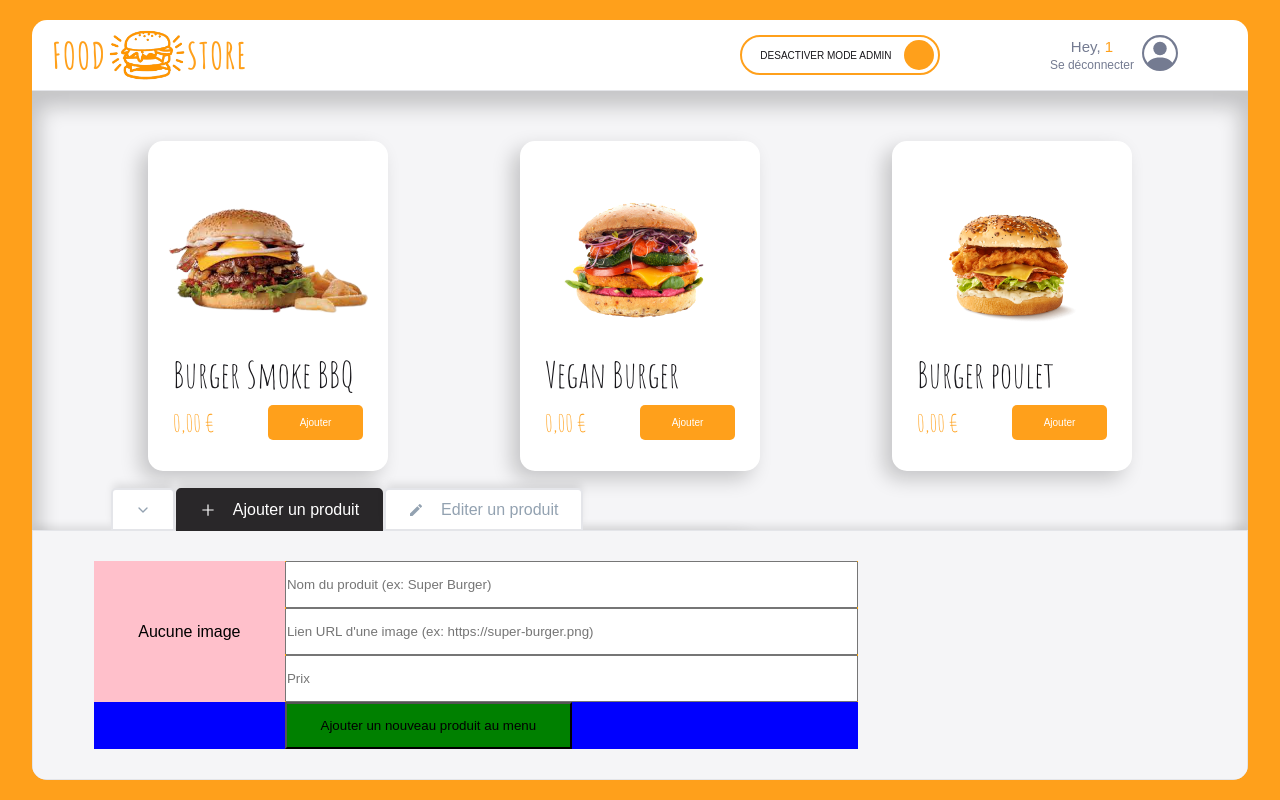
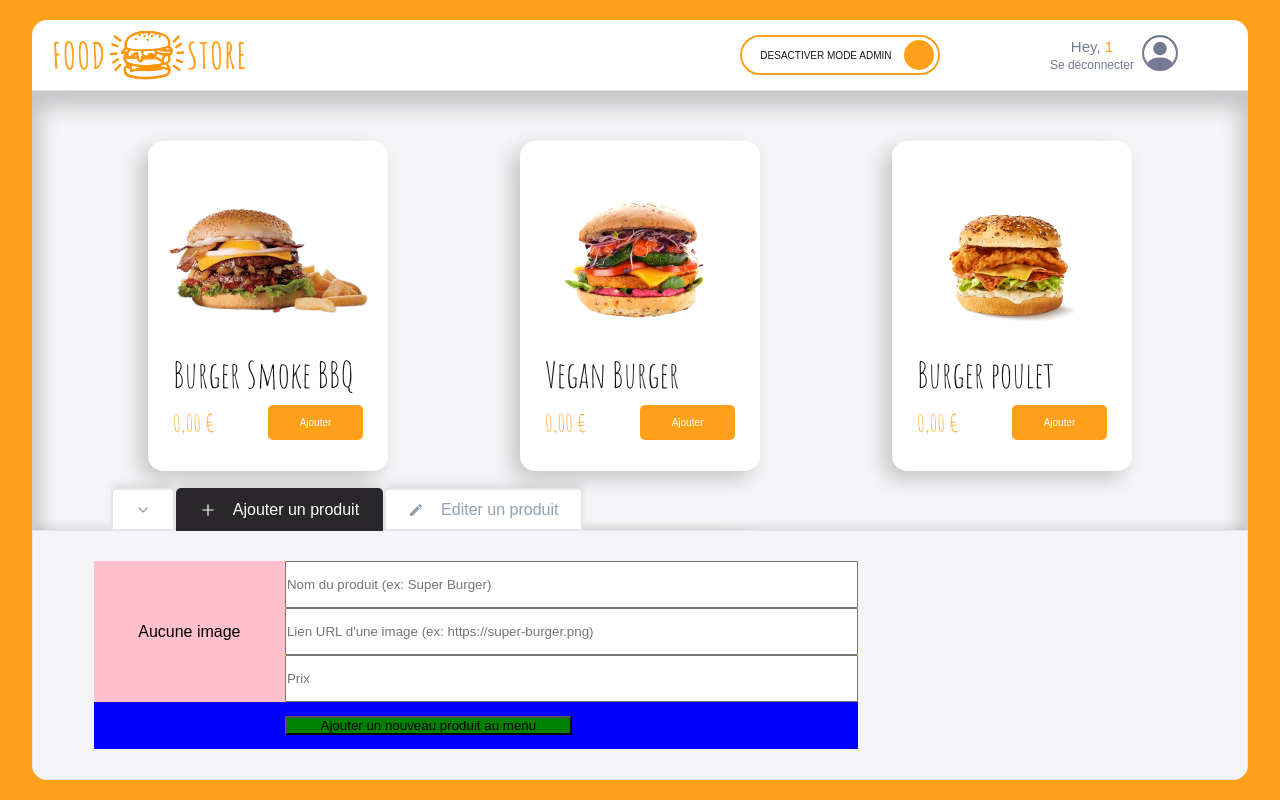
Before and after one commit to romainniamor/food_store, a React (Vite) app: page /order/1 in a window 1280 px wide. Built offline with nearby package versions, Linux system fonts and the light colour scheme; the HTML template or start-up script is replaced by a standard one.

Commit message:
💄 F08: ADMIN > AddForm > Add span isSubmited

```diff
--- a/src/components/pages/order/main/admin/adminPanel/AddForm.jsx
+++ b/src/components/pages/order/main/admin/adminPanel/AddForm.jsx
@@ -18,6 +18,7 @@ const EMPTY_PRODUCT = {
 export default function AddForm() {
   //state
   const { handleAddProduct } = useContext(OrderContext);
+  const [isSubmited, setIsSubmited] = useState(false);
 
   const [newProduct, setNewProduct] = useState(EMPTY_PRODUCT);
 
@@ -31,9 +32,12 @@ export default function AddForm() {
       id: crypto.randomUUID(),
       ...newProduct,
     };
-
     handleAddProduct(newProductToAdd);
     setNewProduct(EMPTY_PRODUCT);
+    setIsSubmited(true);
+    setTimeout(() => {
+      setIsSubmited(false);
+    }, 2000);
   };
 
   const handleChange = (e) => {
@@ -74,9 +78,17 @@ export default function AddForm() {
           onChange={handleChange}
         />
       </div>
-      <button className="submit-button">
-        Ajouter un nouveau produit au menu
-      </button>
+      <div className="submit">
+        <button className="submit-button">
+          Ajouter un nouveau produit au menu
+        </button>
+        {isSubmited && (
+          <span className="submit-message">
+            <FiCheck />
+            Ajouté avec succès !
+          </span>
+        )}
+      </div>
     </AddFormStyled>
   );
 }
@@ -111,11 +123,20 @@ const AddFormStyled = styled.form`
     display: grid;
   }
 
-  .submit-button {
+  .submit {
     grid-area: 4 / 2 / 5 / 3;
-    cursor: pointer;
-    background-color: green;
-    width: 50%;
+    display: flex;
+    gap: 5px;
+    align-items: center;
+
+    .submit-button {
+      background-color: green;
+      width: 50%;
+    }
+    .submit-message {
+      background-color: purple;
+      display: inline-flex;
+    }
   }
 
   .add-product-icon {
```
